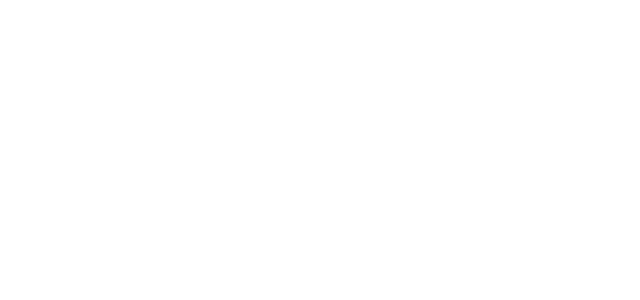
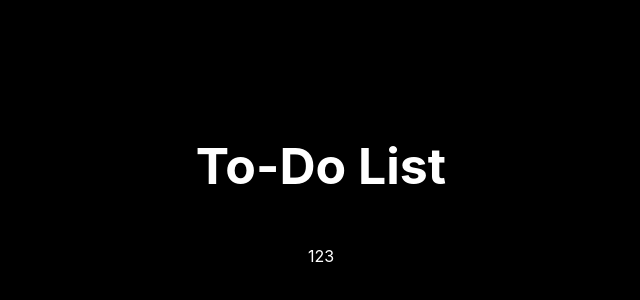
Before and after one commit to Pavel-174/to-do-list, a React (Create React App) app: page / in a window 1280 px wide. Shown: the part 208-508 px from the top of the page, without its empty margins (319-959 px from the left). Built offline with nearby package versions, Linux system fonts and the light colour scheme.

Commit message:
to-do-list

```diff
--- a/package.json
+++ b/package.json
@@ -9,7 +9,6 @@
     "eject": "react-scripts eject"
   },
   "dependencies": {
-    "@material-ui/core": "^4.12.4",
     "@testing-library/jest-dom": "^5.16.5",
     "@testing-library/react": "^13.4.0",
     "@testing-library/user-event": "^13.5.0",
--- a/src/App.css
+++ b/src/App.css
@@ -1,38 +1,9 @@
 .App {
+  display: flex;
   text-align: center;
+  justify-content: center;
+  align-items: center;
+  height: 100vh;
+  background-color: black;
+  flex-direction: column;
 }
-
-.App-logo {
-  height: 40vmin;
-  pointer-events: none;
-}
-
-@media (prefers-reduced-motion: no-preference) {
-  .App-logo {
-    animation: App-logo-spin infinite 20s linear;
-  }
-}
-
-.App-header {
-  background-color: #282c34;
-  min-height: 100vh;
-  display: flex;
-  flex-direction: column;
-  align-items: center;
-  justify-content: center;
-  font-size: calc(10px + 2vmin);
-  color: white;
-}
-
-.App-link {
-  color: #61dafb;
-}
-
-@keyframes App-logo-spin {
-  from {
-    transform: rotate(0deg);
-  }
-  to {
-    transform: rotate(360deg);
-  }
-}
--- a/src/App.tsx
+++ b/src/App.tsx
@@ -1,10 +1,13 @@
 import React from 'react';
+import Header from './components/Header/Header';
+import Panel from './components/Panel/Panel';
 import './App.css';
 
 function App() {
   return (
     <div className="App">
-
+      <Header />
+      <Panel />
     </div>
   );
 }
--- /dev/null
+++ b/src/components/Header/Header.css
@@ -0,0 +1,5 @@
+.header__header {
+    font-size: 50px;
+    font-weight: bold;
+    color: white;
+}
--- /dev/null
+++ b/src/components/Header/Header.tsx
@@ -0,0 +1,12 @@
+import React from 'react';
+import './Header.css'
+
+function Header() {
+  return (
+    <div className='header'>
+      <h1 className='header__header'>To-Do List</h1>
+    </div>
+  );
+}
+
+export default Header;
--- /dev/null
+++ b/src/components/Panel/Panel.css
@@ -0,0 +1,3 @@
+.panel {
+    color: white;
+}
--- /dev/null
+++ b/src/components/Panel/Panel.tsx
@@ -0,0 +1,12 @@
+import React from 'react';
+import './Panel.css'
+
+function Panel() {
+  return (
+    <div className='panel'>
+      <p>123</p>
+    </div>
+  );
+}
+
+export default Panel;
```
Also changed, not shown: src/.eslintrc.js (deleted), 2 other files (tests, documents, lock files or other folders).
